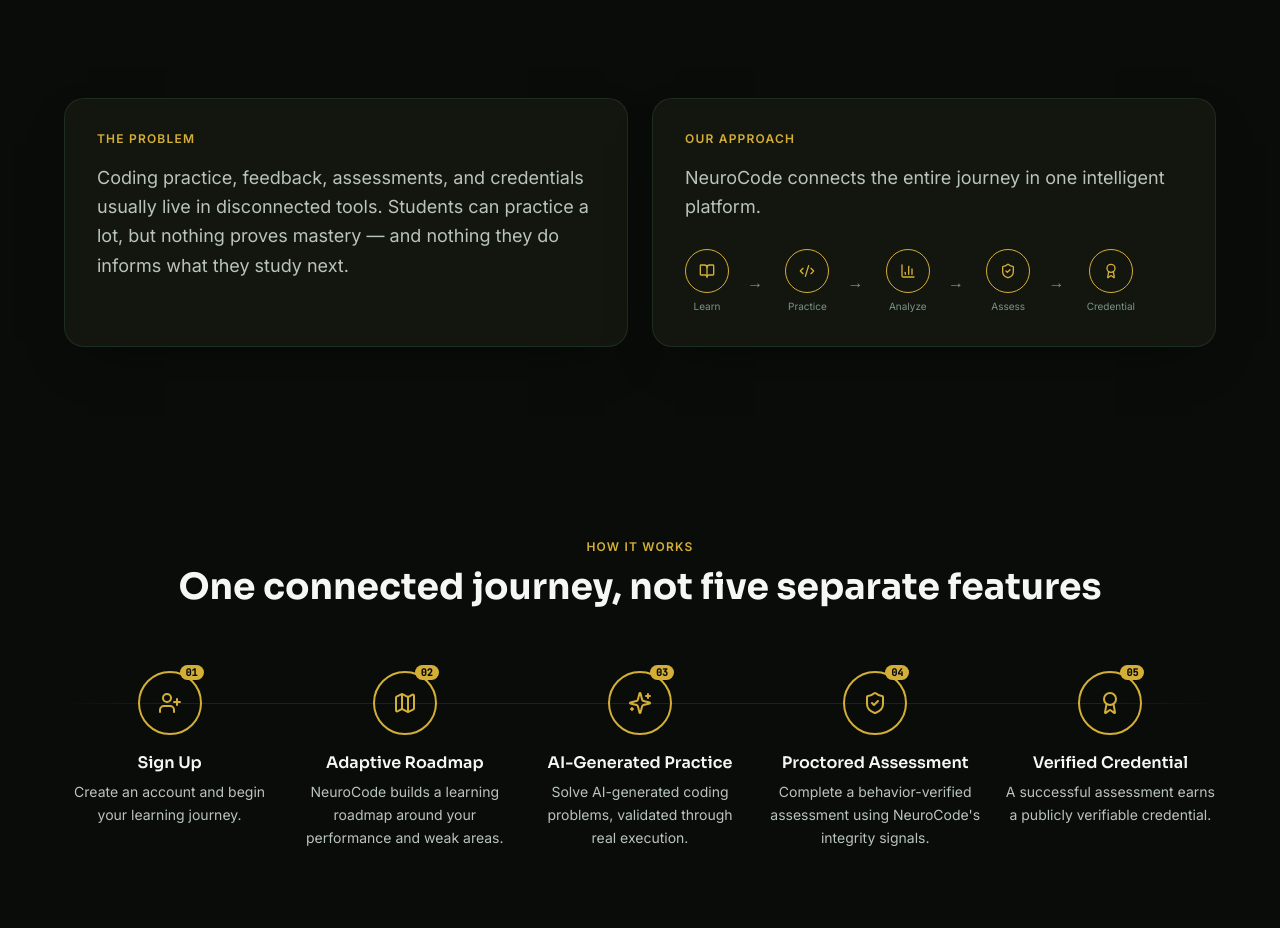
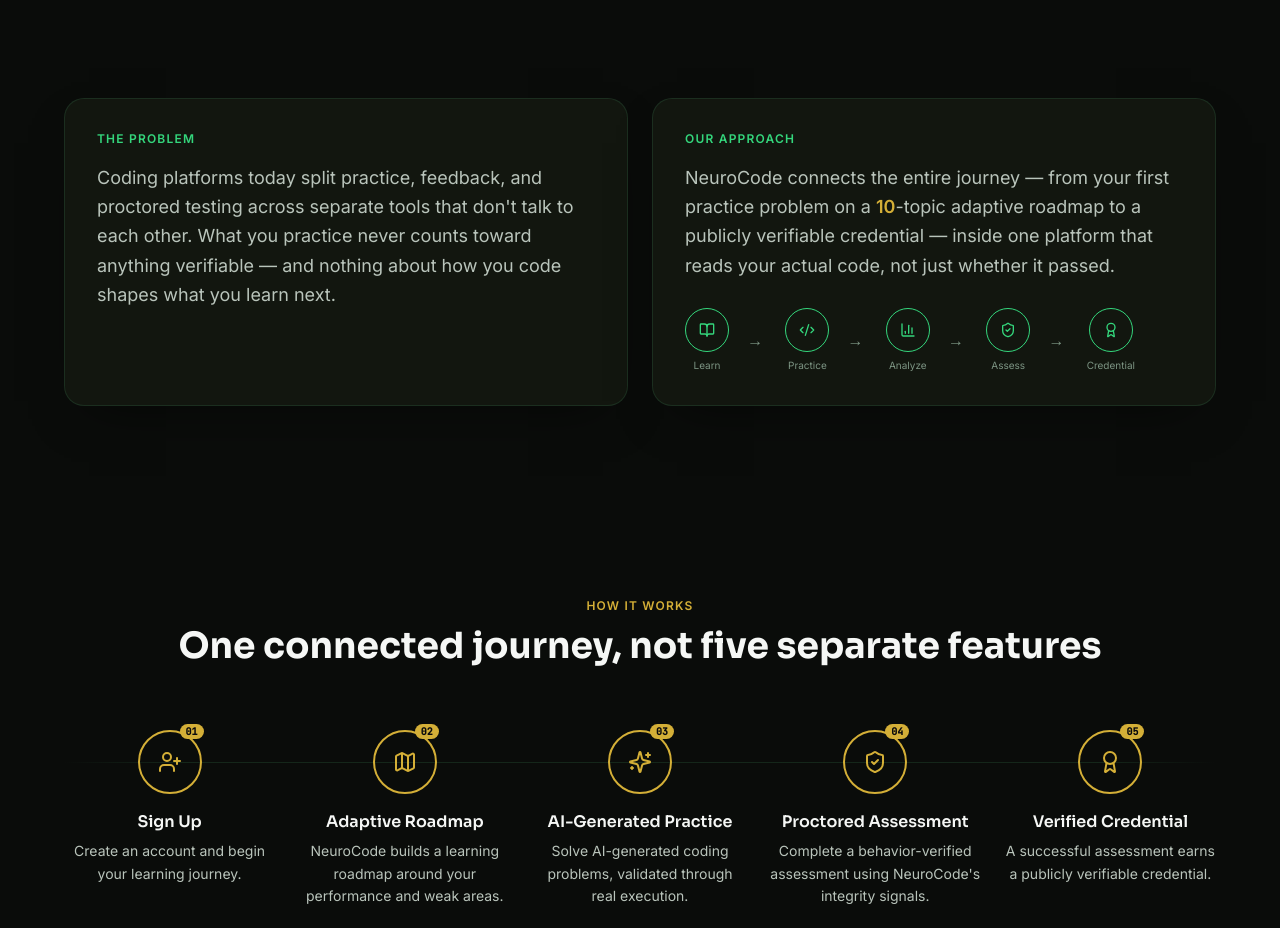
Before and after one commit to mibrahim-O2/NueroCode-Official, a React (Vite) app in the folder frontend/: page / in a window 1280 px wide. Shown: the part 920-1848 px from the top of the page. Built offline with nearby package versions, Linux system fonts and the light colour scheme; no server answers.

Commit message:
Landing: rewrite Problem/Solution copy, add single gold accent on the 10-topic roadmap figure

```diff
--- a/frontend/src/components/landing/ProblemSolution.jsx
+++ b/frontend/src/components/landing/ProblemSolution.jsx
@@ -15,24 +15,27 @@
       <div className="mx-auto grid max-w-6xl gap-6 lg:grid-cols-2">
         <Reveal>
           <div className="l-card h-full p-8">
-            <p className="text-xs font-semibold uppercase tracking-widest" style={{ color: 'var(--l-gold)' }}>
+            <p className="text-xs font-semibold uppercase tracking-widest" style={{ color: 'var(--l-green-bright)' }}>
               The Problem
             </p>
             <p className="mt-4 text-lg leading-relaxed" style={{ color: 'var(--l-text-secondary)' }}>
-              Coding practice, feedback, assessments, and credentials usually live in disconnected tools.
-              Students can practice a lot, but nothing proves mastery — and nothing they do informs what
-              they study next.
+              Coding platforms today split practice, feedback, and proctored testing across separate
+              tools that don't talk to each other. What you practice never counts toward anything
+              verifiable — and nothing about how you code shapes what you learn next.
             </p>
           </div>
         </Reveal>
 
         <Reveal delay={100}>
           <div className="l-card h-full p-8">
-            <p className="text-xs font-semibold uppercase tracking-widest" style={{ color: 'var(--l-gold)' }}>
+            <p className="text-xs font-semibold uppercase tracking-widest" style={{ color: 'var(--l-green-bright)' }}>
               Our Approach
             </p>
             <p className="mt-4 text-lg leading-relaxed" style={{ color: 'var(--l-text-secondary)' }}>
-              NeuroCode connects the entire journey in one intelligent platform.
+              NeuroCode connects the entire journey — from your first practice problem on a{' '}
+              <span className="font-semibold" style={{ color: 'var(--l-gold)' }}>10</span>-topic
+              adaptive roadmap to a publicly verifiable credential — inside one platform that reads
+              your actual code, not just whether it passed.
             </p>
             <div className="mt-7 flex items-center justify-between gap-1">
               {FLOW.map(({ icon: Icon, label }, i) => (
@@ -40,7 +43,7 @@
                   <div className="flex flex-col items-center gap-1.5">
                     <div
                       className="flex h-11 w-11 items-center justify-center rounded-full border"
-                      style={{ borderColor: 'var(--l-gold)', color: 'var(--l-gold)' }}
+                      style={{ borderColor: 'var(--l-green-bright)', color: 'var(--l-green-bright)' }}
                     >
                       <Icon className="h-4 w-4" />
                     </div>
```
